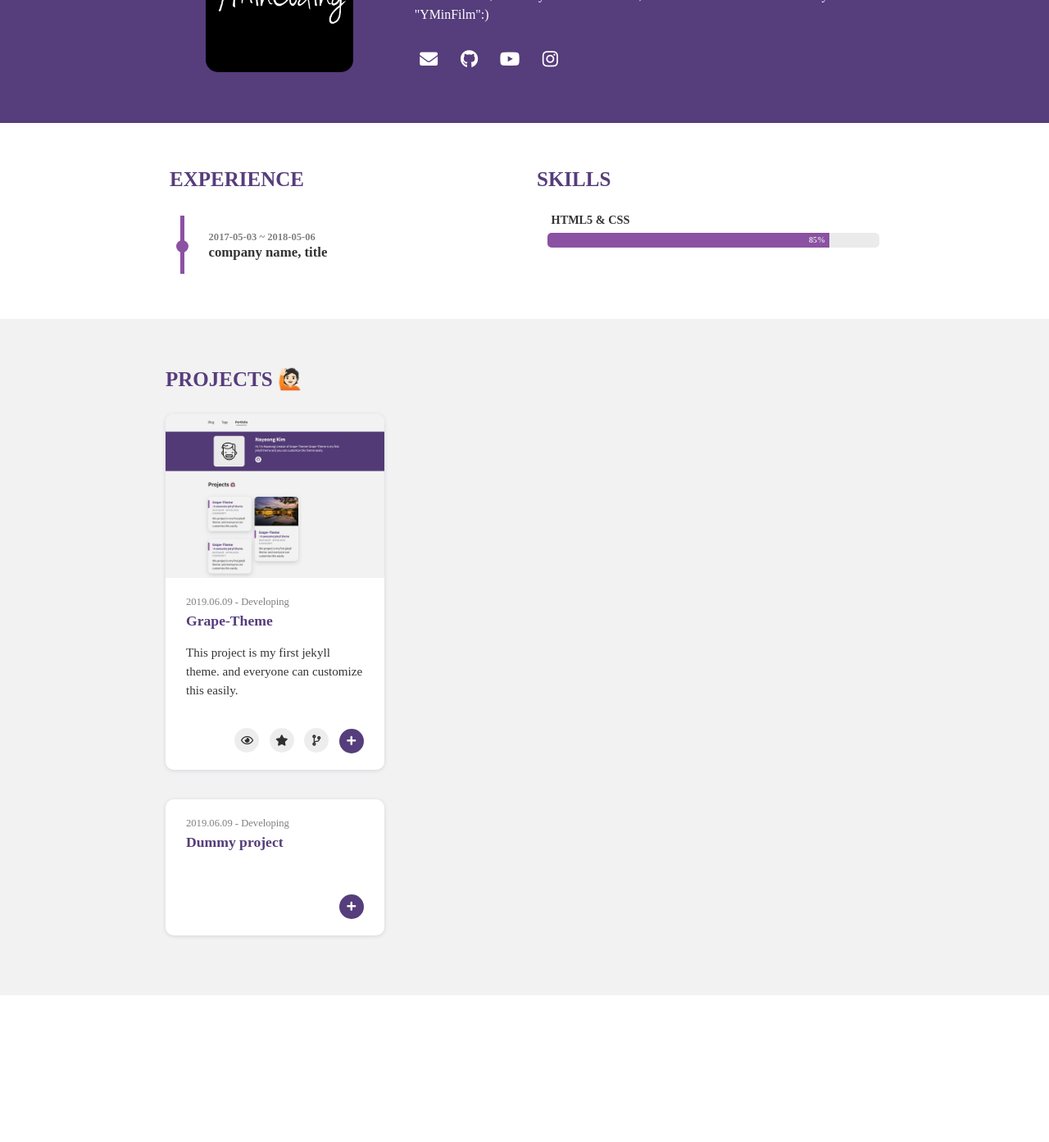
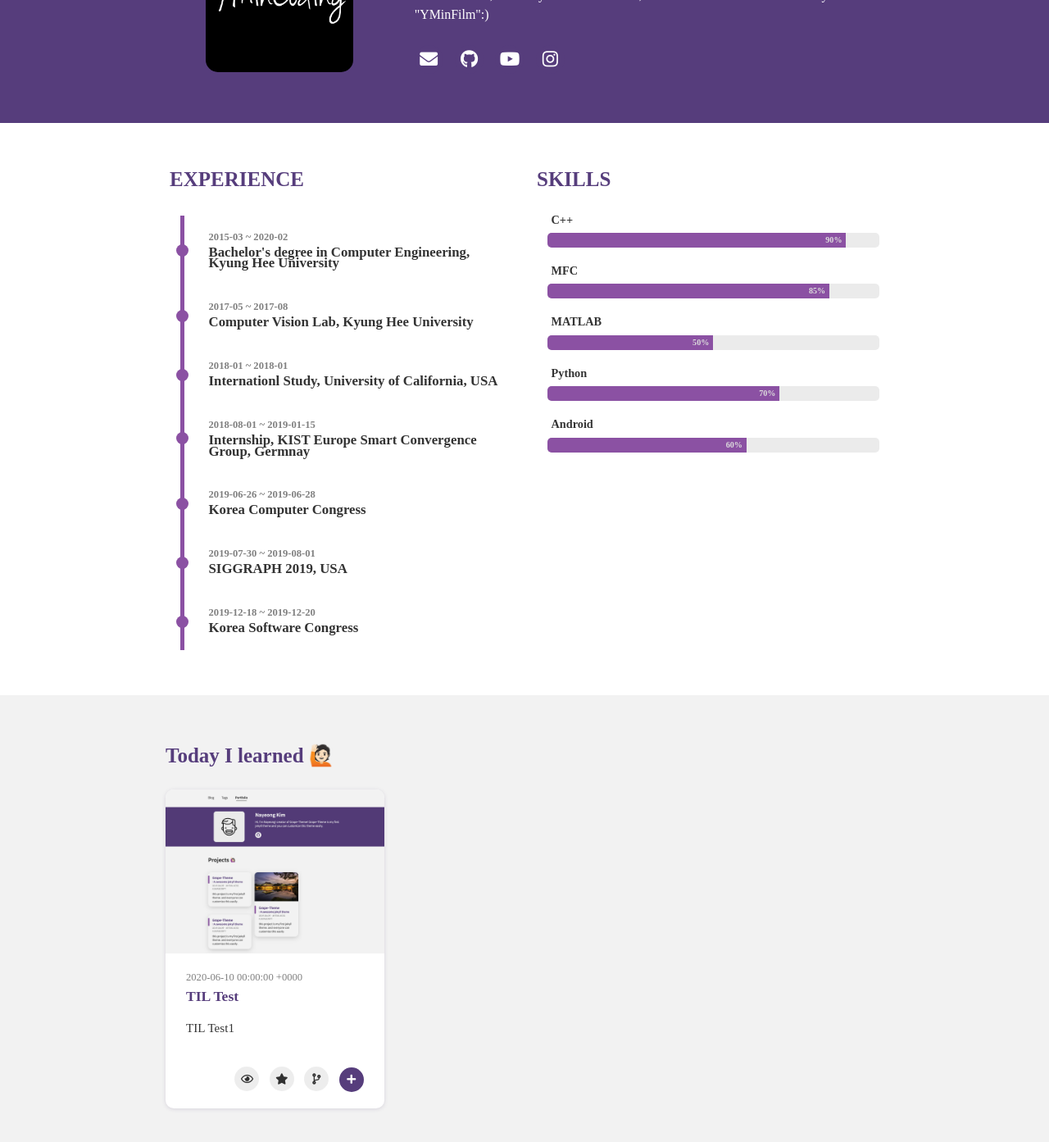
Before and after one commit to ymincoding/ymincoding.github.io, a Jekyll site: the page built from pages/portfolio.html, in a window 1280 px wide and 1400 px high, scrolled down 253 px. Shown: the top 1393 px of the window at 82% size. Built offline with Jekyll 4.4.1, drawn with Linux system fonts in a browser that asks for light colours; nearby versions of some CDN libraries; some web fonts are replaced; before the commit the page ends 1467 px from its top, so only the background shows below that.

Commit message:
not completed - til

```diff
--- a/_config.yml
+++ b/_config.yml
@@ -14,12 +14,38 @@ theme_settings :
     description : This is YMin's Dev-Blog! I major Computer Engineering and I am studying in TU Kaiserslautern, Germany.
                    At the same time, I am also Filmmer! Please visit my Youtube "YMinFilm":)
     experience :
-      - start : 2017-05-03
-        end : 2018-05-06
-        experience : company name, title
+      - start : 2015-03
+        end : 2020-02
+        experience : Bachelor's degree in Computer Engineering, Kyung Hee University
+      - start : 2017-05
+        end : 2017-08
+        experience : Computer Vision Lab, Kyung Hee University
+      - start : 2018-01
+        end : 2018-01
+        experience : Internationl Study, University of California, USA
+      - start : 2018-08-01
+        end : 2019-01-15
+        experience : Internship, KIST Europe Smart Convergence Group, Germnay
+      - start : 2019-06-26
+        end : 2019-06-28
+        experience : Korea Computer Congress
+      - start : 2019-07-30
+        end : 2019-08-01
+        experience : SIGGRAPH 2019, USA
+      - start : 2019-12-18
+        end : 2019-12-20
+        experience : Korea Software Congress
     skills :
-      - skill : HTML5 & CSS
-        value : 85  # Percent value
+      - skill : C++
+        value : 90  # Percent value
+      - skill : MFC
+        value : 85
+      - skill : MATLAB
+        value : 50
+      - skill : Python
+        value : 70
+      - skill : Android
+        value : 60
 
   # Icons
   icons :
--- /dev/null
+++ b/_includes/til.html
@@ -0,0 +1,59 @@
+<section id="project">
+    <div class="project-wrap">
+      <p class="title">Today I learned 🙋🏻</p>
+      <div class="card-container">
+        {% for post in site.categories["TIL"] %}
+        {% assign project = _.project %}
+        {% assign id = id | plus: 1 %}
+        <div class="card-wrapper">
+          <div class="card">
+            {% if post.image %}
+            <div class="img-wrap">
+              <img src="{{ site.url }}/assets/project/{{ post.image }}" alt="">
+            </div>
+            {% endif %}
+            <div class="text-wrap {% if project.image %}{% endif %}">
+              <div class="title-wrap">
+                <p class="date">{{ post.date }}</p>
+                <div class="title">{{ post.title }}</div>
+              </div>
+              <!--
+              <div class="meta">
+                {% if project.skills %}
+                &middot;
+                {% for skill in project.skills %}
+                <span>#{{ skill }}</span>
+                {% endfor %}
+                {% endif %}
+              </div>
+              -->
+              <div class="description">{{ post.description }}</div>
+            </div>
+            <div class="icons">
+              {% if post.url %}
+              {% assign url = post.url %}
+              <a href="{{ url }}/subscription"><i class="far fa-eye"></i></a>
+              <a href="{{ url }}"><i class="fas fa-star"></i></a>
+              <a href="{{ url }}/fork"><i class="fas fa-code-branch"></i></a>
+              {% endif %}
+              {% if post.modal %}
+              <a title="{{ id }}" onClick="open_modal(this.title)" class="modal-btn"><i class="fas fa-plus"></i></a>
+              {% endif %}
+            </div>
+          </div>
+        </div>
+        <!-- Modal Box -->
+        {% if post.modal %}
+        {% include til_modal.html %}
+        {% endif %}
+        <!-- Modal Box -->
+        {% endfor %}
+      </div>
+    </div>
+    <div class="bg"></div>
+  </section>
+
+  <!-- modal -->
+  <script type="text/javascript" src="{{ site.url }}/assets/js/modal.js"></script>
+
+  <!--include의 project.html 포맷 수정해서 만듬-->
--- /dev/null
+++ b/_includes/til_modal.html
@@ -0,0 +1,33 @@
+<div id="{{ id }}" class="modal">
+    <div class="modal-background" onClick="close_modal()"></div>
+    <div class="modal-content">
+      <div class="close-modal" onClick="close_modal()">
+        <p>&times;</p>
+      </div>
+      <div class="header">
+        <p class="date">{{ post.date }}</p>
+        <p class="title">{{ post.title }}</p>
+        <p class="summary">{{ post.summary }}</p>
+      </div>
+      <div class="content">
+        {% if post.image %}
+        <img src="{{ site.url }}/assets/project/{{ post.image }}" alt="">
+        {% endif%}
+        <div class="description">{{ post.description }}</div>
+        <!--
+        {% for content in post.contents %}
+        <div class="sub-content">
+          <div class="title">{{ content.title }}</div>
+          {% if content.image %}
+          <img src="{{ site.url }}/assets/project/{{ content.image }}" alt="{{ content.title }}">
+          {% endif %}
+          <div class="description">{{ content.description }}</div>
+        </div>
+        {% endfor %}
+        -->
+        {{ contents }}
+      </div>
+    </div>
+  </div>
+
+  <!--includes의 modal.html 포맷 수정해서 만듬-->
--- a/_layouts/about.html
+++ b/_layouts/about.html
@@ -54,7 +54,7 @@ layout: page
   </section>
 
   <!-- about content section -->
-  <div id="post">
+  <div id="post" style="background-color: #f5f5f5;">
       <section class="post-content">
         {{ content }}
       </section>
--- a/_layouts/portfolio.html
+++ b/_layouts/portfolio.html
@@ -53,5 +53,6 @@ layout: page
     </article>
   </section>
 
+  {% include til.html %}
   {% include projects.html %}
 </div>
```
Also changed, not shown: _posts/TIL/2020-06-10-til test.md (added, +15 -0 lines).
